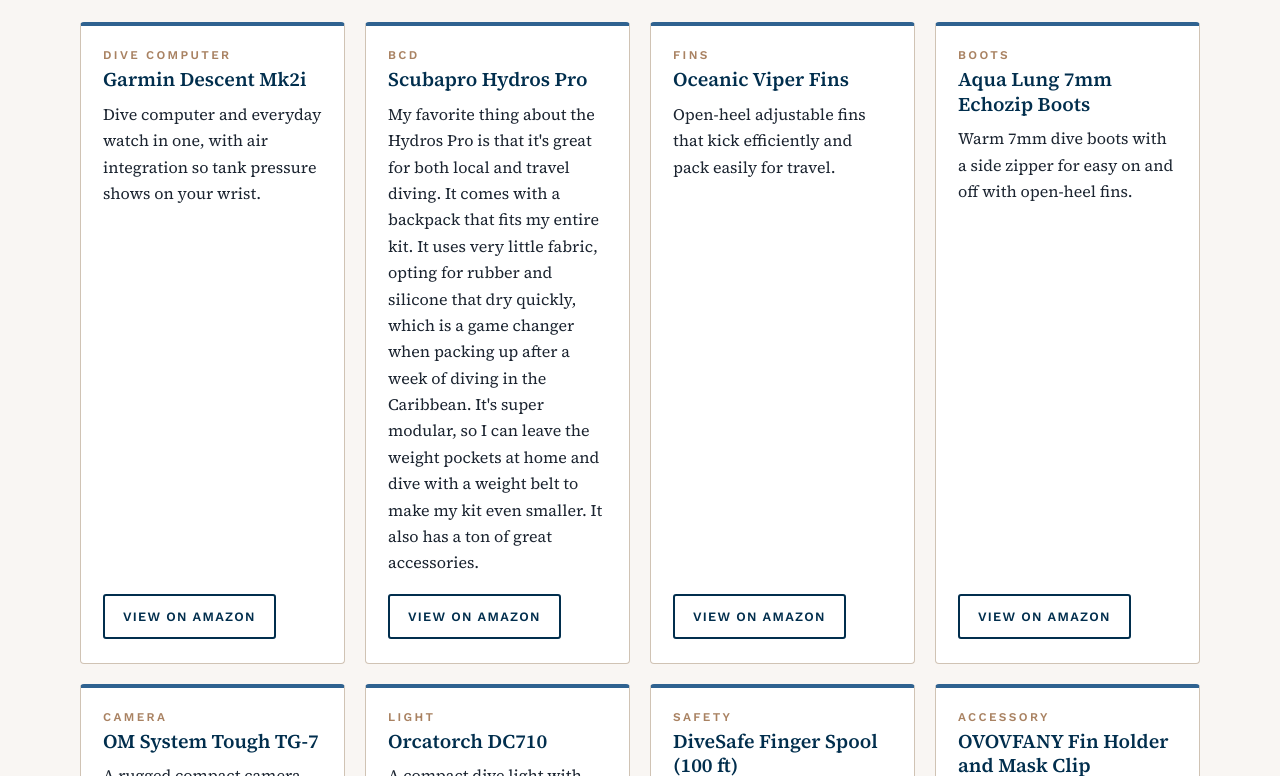
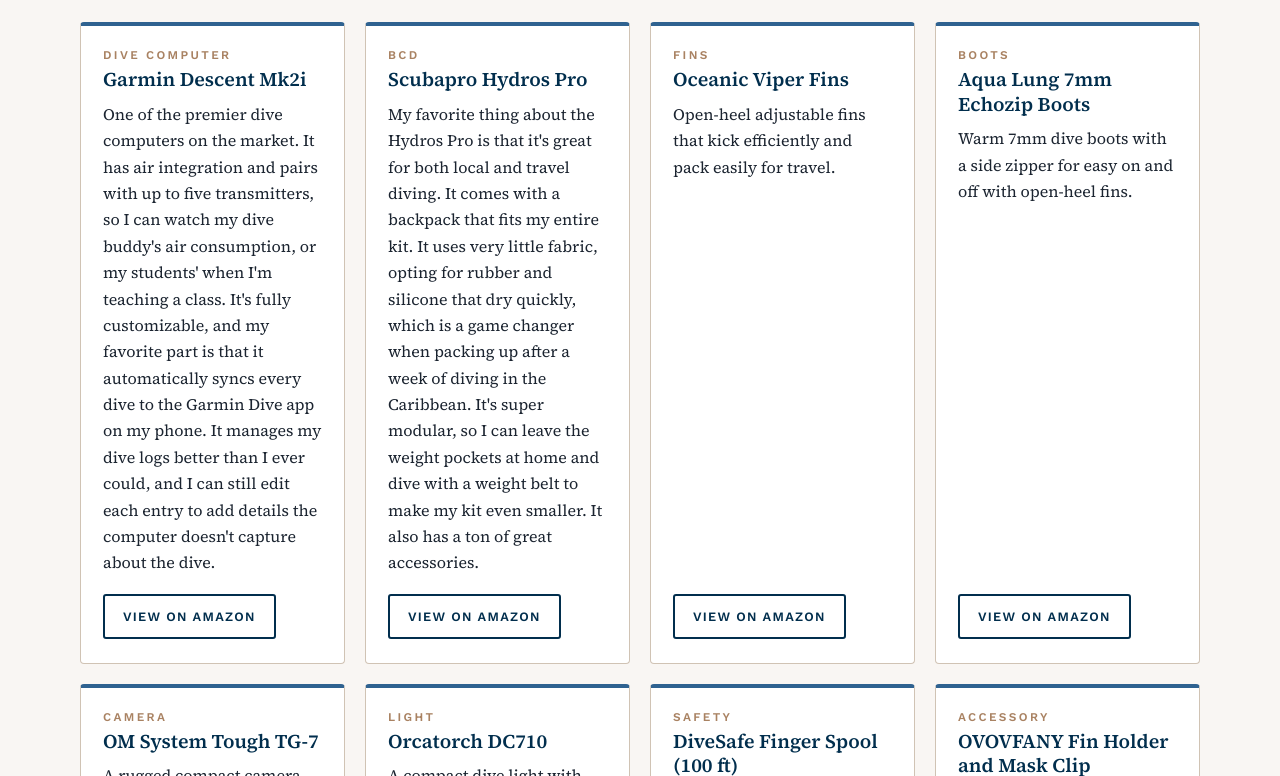
Before and after one commit to rpaulsen28/ironreef, a plain HTML site: page gear/index.html in a window 1280 px wide. Shown: the part 623-1399 px from the top of the page. Drawn offline with nearby package versions, Linux system fonts and the light colour scheme; a web font is replaced by a local one.

Commit message:
Gear page: add Ryan's notes on the Garmin Descent Mk2i
Co-Authored-By: Claude Opus 5.5 <noreply@anthropic.com>
Claude-Session: https://claude.ai/code/session_01Rko7bi8DWwNxorvbdHVzHB

```diff
--- a/gear/index.html
+++ b/gear/index.html
@@ -73,7 +73,7 @@
       <div class="eyebrow">Dive</div>
       <h2 class="section-title">In my dive bag</h2>
       <div class="items">
-        <article class="item"><span class="tag">Dive computer</span><h3>Garmin Descent Mk2i</h3><p>Dive computer and everyday watch in one, with air integration so tank pressure shows on your wrist.</p><a class="btn line" data-asin="B08K2WS9S5" href="https://www.amazon.com/dp/B08K2WS9S5" target="_blank" rel="sponsored noopener nofollow">View on Amazon</a></article>
+        <article class="item"><span class="tag">Dive computer</span><h3>Garmin Descent Mk2i</h3><p>One of the premier dive computers on the market. It has air integration and pairs with up to five transmitters, so I can watch my dive buddy&#x27;s air consumption, or my students&#x27; when I&#x27;m teaching a class. It&#x27;s fully customizable, and my favorite part is that it automatically syncs every dive to the Garmin Dive app on my phone. It manages my dive logs better than I ever could, and I can still edit each entry to add details the computer doesn&#x27;t capture about the dive.</p><a class="btn line" data-asin="B08K2WS9S5" href="https://www.amazon.com/dp/B08K2WS9S5" target="_blank" rel="sponsored noopener nofollow">View on Amazon</a></article>
         <article class="item"><span class="tag">BCD</span><h3>Scubapro Hydros Pro</h3><p>My favorite thing about the Hydros Pro is that it&#x27;s great for both local and travel diving. It comes with a backpack that fits my entire kit. It uses very little fabric, opting for rubber and silicone that dry quickly, which is a game changer when packing up after a week of diving in the Caribbean. It&#x27;s super modular, so I can leave the weight pockets at home and dive with a weight belt to make my kit even smaller. It also has a ton of great accessories.</p><a class="btn line" data-asin="B01LYF7ESY" href="https://www.amazon.com/dp/B01LYF7ESY" target="_blank" rel="sponsored noopener nofollow">View on Amazon</a></article>
         <article class="item"><span class="tag">Fins</span><h3>Oceanic Viper Fins</h3><p>Open-heel adjustable fins that kick efficiently and pack easily for travel.</p><a class="btn line" data-asin="B001M55SXQ" href="https://www.amazon.com/dp/B001M55SXQ" target="_blank" rel="sponsored noopener nofollow">View on Amazon</a></article>
         <article class="item"><span class="tag">Boots</span><h3>Aqua Lung 7mm Echozip Boots</h3><p>Warm 7mm dive boots with a side zipper for easy on and off with open-heel fins.</p><a class="btn line" data-asin="B086BBC9MV" href="https://www.amazon.com/dp/B086BBC9MV" target="_blank" rel="sponsored noopener nofollow">View on Amazon</a></article>
```
